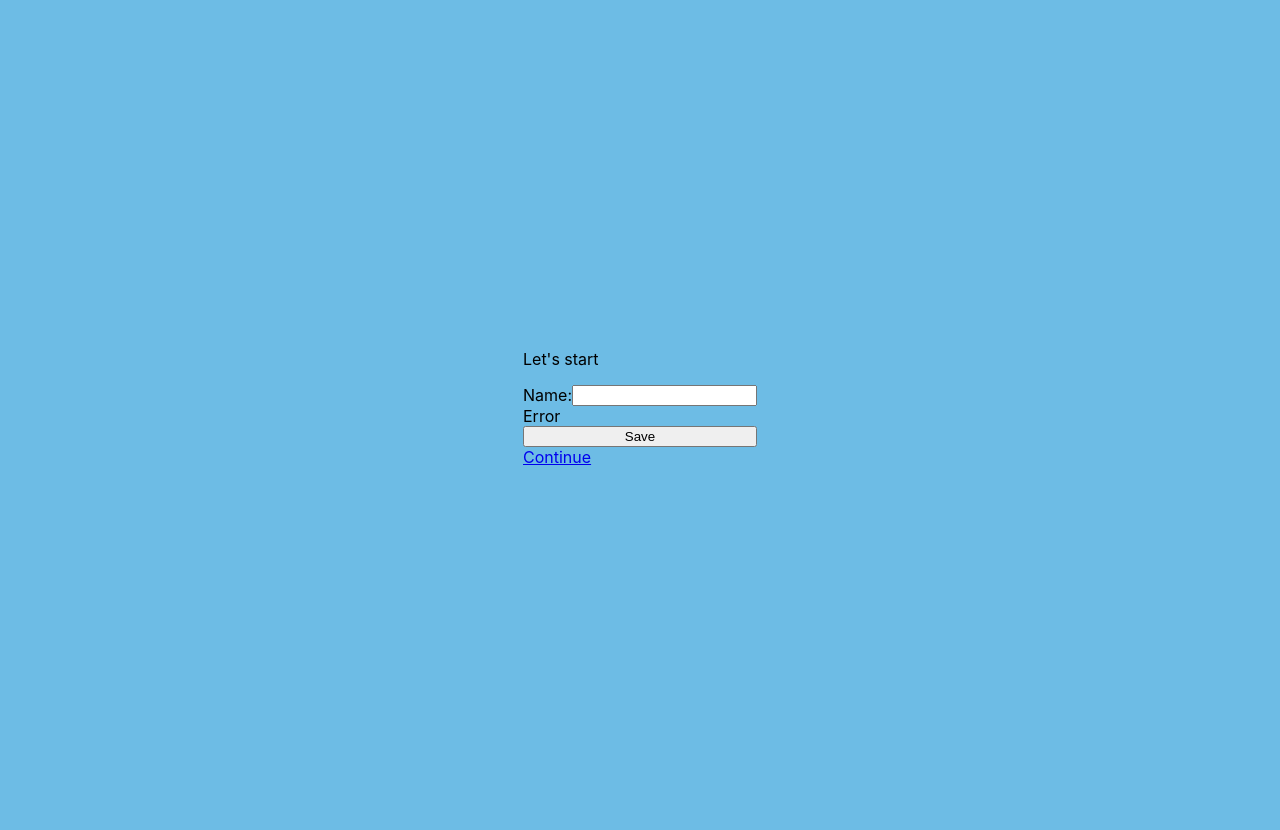
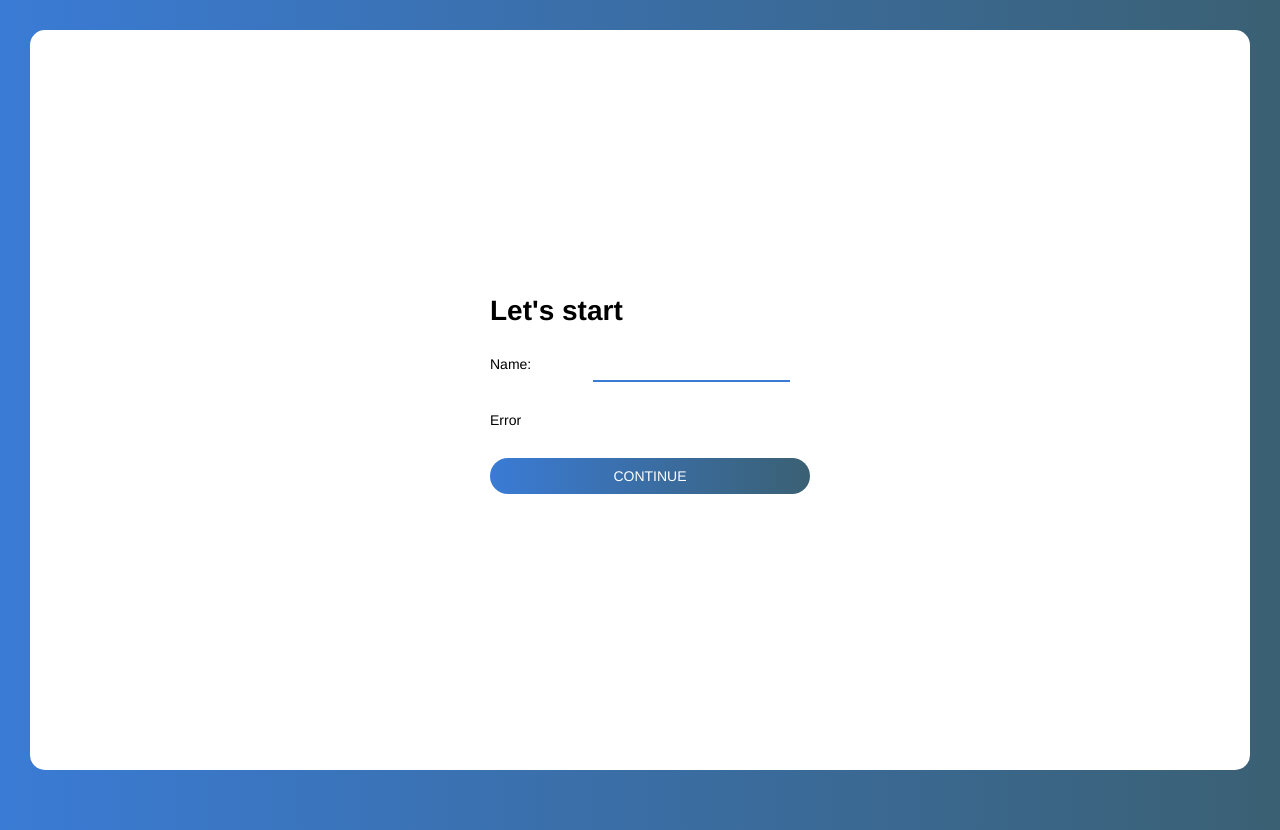
Before and after one commit to dar-g/react-water-tracker, a React (Create React App) app: page /register/name in a window 1280 px wide. Before the commit the page ends 800 px from the top, so only its background shows below. Built offline with nearby package versions, Linux system fonts and the light colour scheme.

Commit message:
WIP: Improved and components structure

```diff
--- a/src/App.css
+++ b/src/App.css
@@ -4,14 +4,20 @@ html, body {
 }
 
 body {
-  background: rgba(94, 181, 227, 0.9);
+  font-size: 14px;
+  font-family: Helvetica, Arial, sans-serif;
+  background: linear-gradient(to right, rgb(58, 123, 213), rgb(58, 96, 115));
 }
 
 .App {
   display: flex;
   justify-content: center;
   align-items: center;
-  height: 100vh;
+  height: calc(100vh - 60px);
+  width: calc(100vw - 60px);
+  background: #fff;
+  border-radius: 15px;
+  margin: 30px;
 }
 
 .welcome-card {
@@ -23,7 +29,58 @@ body {
   flex-direction: column;
 }
 
+.form-wrapper {
+  width: 300px;
+}
+
 label {
   display: flex;
   justify-content: space-between;
+  align-items: center;
+  margin-bottom: 30px;
 }
+
+input[type='text'], input[type='number'], input[type='button'] {
+  appearance: none;
+  outline: none;
+  border: none;
+  padding: 10px;
+}
+
+input[type='text'], input[type='number'] {
+  border-bottom: 2px solid rgb(58, 123, 213);
+}
+
+.btn {
+  display: flex;
+  justify-content: center;
+  width: 100%;
+  text-decoration: none;
+  padding: 10px;
+}
+input[type='button'], .btn {
+  border-radius: 30px;
+  color: #fff;
+  text-transform: uppercase;
+  background: linear-gradient(to right, rgb(58, 123, 213), rgb(58, 96, 115));
+  transition: background 0.3s ease;
+  cursor: pointer;
+  margin-bottom: 30px;
+}
+input[type='button']:hover, .btn:hover {
+  opacity: 0.9;
+}
+
+.error {
+  margin-bottom: 30px;
+}
+
+.inner-link:hover {
+  color: rgb(58, 96, 115);
+  font-weight: bold;
+}
+
+.main-page {
+  display: flex;
+  flex-direction: column;
+}
--- a/src/App.js
+++ b/src/App.js
@@ -1,12 +1,13 @@
 import './App.css';
 import MainPage from "./containers/MainPage/MainPage";
-import StartPageRouting from "./containers/StartPageRouting/StartPageRouting";
+import RegisterRouting from "./containers/RegisterRouting/RegisterRouting";
 import {
     BrowserRouter as Router,
     Switch,
     Route, Redirect
 } from "react-router-dom";
 import {useState, useEffect} from "react";
+import UserSettings from "./containers/MainPage/UserSettings";
 
 function App() {
     const [isUserRegistered, setIsUserRegistered] = useState(false);
@@ -32,7 +33,7 @@ function App() {
     // from how the dependencies array always works. If you pass an empty array ([]), the props and state
     // inside the effect will always have their initial values.
 
-        const getUserProperty = (key) => {
+    const getUserProperty = (key) => {
         switch (key) {
             case 'name':
                 return name;
@@ -40,7 +41,7 @@ function App() {
                 return age;
             case 'weight':
                 return weight;
-            case 'sex':
+            case 'gender':
                 return gender;
         }
     };
@@ -69,10 +70,13 @@ function App() {
                         }
                     </Route>
                     <Route path="/register">
-                        <StartPageRouting setUserProperty={setUserProperty} getUserProperty={getUserProperty} />
+                        <RegisterRouting setUserProperty={setUserProperty} getUserProperty={getUserProperty} />
                     </Route>
                     <Route path="/main">
                         <MainPage />
+                    </Route>
+                    <Route path="/user-settings">
+                        <UserSettings />
                     </Route>
                 </Switch>
             </Router>
--- a/src/containers/MainPage/MainPage.jsx
+++ b/src/containers/MainPage/MainPage.jsx
@@ -1,3 +1,6 @@
+import {Link} from "react-router-dom";
+
+// todo: main page components
 function MainPage() {
     function clearLS() {
         localStorage.clear();
@@ -5,8 +8,11 @@ function MainPage() {
 
     return (
         <div className="main-page">
+            <h1>Main page</h1>
             <p>We are here when user logged in</p>
             <input type="button" onClick={clearLS} value="Log out" />
+
+            <Link to="/user-settings" className="btn">User Settings</Link>
         </div>
     );
 }
--- /dev/null
+++ b/src/containers/MainPage/UserSettings.jsx
@@ -0,0 +1,19 @@
+import {Link} from "react-router-dom";
+
+function UserSettings () {
+    return (
+        <div className="user-settings">
+            <h1>User Settings</h1>
+
+            <p>Your info:</p>
+            {/*<NameForm />*/}
+            {/*<AgeForm />*/}
+            {/*<WeightForm />*/}
+            {/*<GenderForm />*/}
+
+            <Link to="/main" className="btn">Back to main</Link>
+        </div>
+    );
+}
+
+export default UserSettings;
--- a/src/containers/StartPageRouting/StartPageRouting.jsx
+++ b/src/containers/RegisterRouting/RegisterRouting.jsx
@@ -4,10 +4,7 @@ import AgeForm from "./components/AgeForm";
 import WeightForm from "./components/WeightForm";
 import GenderForm from "./components/GenderForm";
 
-//todo: add helper in UserService which updates user property in LS
-//todo: add validation for input fields, disable button
-
-function StartPageRouting({
+function RegisterRouting({
     setUserProperty,
     getUserProperty
 }) {
@@ -31,7 +28,7 @@ function StartPageRouting({
     let { path, url } = useRouteMatch();
 
     return (
-        <div className="start-page">
+        <div className="register-page">
             <Switch>
                 <Route exact path="/register">
                     <Redirect to={`${path}/name`} />
@@ -45,7 +42,7 @@ function StartPageRouting({
                 <Route path={`${path}/weight`}>
                     <WeightForm setWeight={setWeight} />
                 </Route>
-                <Route path={`${path}/sex`}>
+                <Route path={`${path}/gender`}>
                     <GenderForm setGender={setGender} />
                 </Route>
             </Switch>
@@ -53,4 +50,4 @@ function StartPageRouting({
     );
 }
 
-export default StartPageRouting;
+export default RegisterRouting;
--- a/src/containers/StartPageRouting/components/AgeForm.jsx
+++ b/src/containers/RegisterRouting/components/AgeForm.jsx
@@ -1,18 +1,20 @@
 import {Link} from "react-router-dom";
 import {useRef} from "react";
+import UserService from "../../../services/UserService";
 
 function AgeForm(props) {
+    const inputAgeRef = useRef();
+
+    const saveAge = () => {
+        const ageFromInput = inputAgeRef.current.value;
+        UserService.setUserAge(ageFromInput);
+    }
+
     const onClickHandler = (event) => {
         props.setAge(saveAge);
     };
 
-    const inputAgeRef = useRef();
 
-    const saveAge = () => {
-        const ageFromInput = inputAgeRef.current.value;
-        localStorage.setItem('user-age', ageFromInput);
-        return ageFromInput;
-    }
 
     return (
         <div className="age-form">
@@ -24,10 +26,9 @@ function AgeForm(props) {
                     Age:
                     <input type="number" ref={inputAgeRef} />
                 </label>
-                <input type="button" onClick={saveAge} value="Save" />
             </div>
 
-            <Link to="/register/weight" onClick={onClickHandler}>Continue</Link>
+            <Link to="/register/weight" onClick={onClickHandler} className="btn">Continue</Link>
         </div>
     );
 }
--- /dev/null
+++ b/src/containers/RegisterRouting/components/GenderForm.jsx
@@ -0,0 +1,42 @@
+import {Link} from "react-router-dom";
+import UserService from "../../../services/UserService";
+
+function GenderForm(props) {
+    // const inputGenderRef = useRef();
+
+    const onSelectChange = (event) => {
+        props.setGender(event.target.value);
+    }
+
+    // const saveGender = (event) => {
+    //     const genderFromInput = inputGenderRef.current.value;
+    //     UserService.setUserGender(selectedOption);
+    //     UserService.saveUserSettingsToLS();
+    // }
+
+    const onClickHandler = (event) => {
+        UserService.setUserGender(onSelectChange);
+        UserService.saveUserSettingsToLS();
+    };
+
+
+    return (
+        <div className="gender-form">
+            <div className="form-wrapper">
+                <label>
+                    Gender:
+                    <select value={props.gender} onChange={onSelectChange}>
+                        <option value=""></option>
+                        <option value="female">female</option>
+                        <option value="male">male</option>
+                    </select>
+                    {/*<input type="text" ref={inputGenderRef} />*/}
+                </label>
+            </div>
+
+            <Link to="/main" onClick={onClickHandler} className="btn">Continue</Link>
+        </div>
+    );
+}
+
+export default GenderForm;
--- /dev/null
+++ b/src/containers/RegisterRouting/components/NameForm.jsx
@@ -0,0 +1,38 @@
+import {Link} from "react-router-dom";
+import {useRef} from "react";
+import UserService from "../../../services/UserService";
+
+//todo: add validation for input fields, disable button
+
+function NameForm(props) {
+    const inputNameRef = useRef();
+
+    const onClickHandler = (event) => {
+        props.setName(saveName);
+    };
+
+   const saveName = () => {
+       const nameFromInput = inputNameRef.current.value;
+       console.log(typeof nameFromInput, nameFromInput);
+
+       UserService.setUserName(nameFromInput);
+   }
+
+    return (
+        <div className="name-form">
+            <h1>Let's start</h1>
+
+            <div className="form-wrapper">
+                <label htmlFor="">
+                    Name:
+                    <input type="text" ref={inputNameRef} />
+                </label>
+                <div className="error">Error</div>
+            </div>
+
+            <Link to="/register/age" onClick={onClickHandler} className="btn">Continue</Link>
+        </div>
+    );
+}
+
+export default NameForm;
--- a/src/containers/StartPageRouting/components/WeightForm.jsx
+++ b/src/containers/RegisterRouting/components/WeightForm.jsx
@@ -1,18 +1,18 @@
 import {Link} from "react-router-dom";
 import {useRef} from "react";
+import UserService from "../../../services/UserService";
 
 function WeightForm(props) {
-    const onClickHandler = (event) => {
-        props.setWeight(saveWeight);
-    };
-
     const inputWeightRef = useRef();
 
     const saveWeight = () => {
         const weightFromInput = inputWeightRef.current.value;
-        localStorage.setItem('user-weight', weightFromInput);
-        return weightFromInput;
+        UserService.setUserWeight(weightFromInput);
     }
+
+    const onClickHandler = (event) => {
+        props.setWeight(saveWeight);
+    };
 
     return (
         <div className="weight-form">
@@ -22,10 +22,9 @@ function WeightForm(props) {
                     <input type="number" ref={inputWeightRef} />
                     <span>kg</span>
                 </label>
-                <input type="button" onClick={saveWeight} value="Save" />
             </div>
 
-            <Link to="/register/sex" onClick={onClickHandler}>Continue</Link>
+            <Link to="/register/gender" onClick={onClickHandler} className="btn">Continue</Link>
         </div>
     );
 }
--- a/src/containers/StartPageRouting/components/GenderForm.jsx
+++ /dev/null
@@ -1,32 +0,0 @@
-import {Link} from "react-router-dom";
-import {useRef} from "react";
-
-function GenderForm(props) {
-    const onClickHandler = (event) => {
-        props.setGender(saveGender);
-    };
-
-    const inputGenderRef = useRef();
-
-    const saveGender = () => {
-        const genderFromInput = inputGenderRef.current.value;
-        localStorage.setItem('user-gender', genderFromInput);
-        return genderFromInput;
-    }
-
-    return (
-        <div className="gender-form">
-            <div className="form-wrapper">
-                <label htmlFor="">
-                    Gender:
-                    <input type="text" ref={inputGenderRef} />
-                </label>
-                <input type="button" onClick={saveGender} value="Save" />
-            </div>
-
-            <Link to="/main" onClick={onClickHandler}>Continue</Link>
-        </div>
-    );
-}
-
-export default GenderForm;
--- a/src/containers/StartPageRouting/components/NameForm.jsx
+++ /dev/null
@@ -1,41 +0,0 @@
-import {Link} from "react-router-dom";
-import {useRef} from "react";
-
-function NameForm(props) {
-    const onClickHandler = (event) => {
-        props.setName(saveName);
-    };
-
-    const inputNameRef = useRef();
-
-    const saveName = () => {
-        const nameFromInput = inputNameRef.current.value;
-
-        if (nameFromInput !== null || nameFromInput !== '') {
-            console.log(typeof nameFromInput);
-            localStorage.setItem('user', nameFromInput);
-        } else {
-            console.log(typeof nameFromInput);
-            alert('Enter your name to continue');
-        }
-    }
-
-    return (
-        <div className="name-form">
-            <p>Let's start</p>
-
-            <div className="form-wrapper">
-                <label htmlFor="">
-                    Name:
-                    <input type="text" ref={inputNameRef} />
-                </label>
-                <div className="error">Error</div>
-                <input type="button" onClick={saveName} value="Save" />
-            </div>
-
-            <Link to="/register/age" onClick={onClickHandler}>Continue</Link>
-        </div>
-    );
-}
-
-export default NameForm;
```
Also changed, not shown: src/services/UserService.js (+15 -4 lines).
